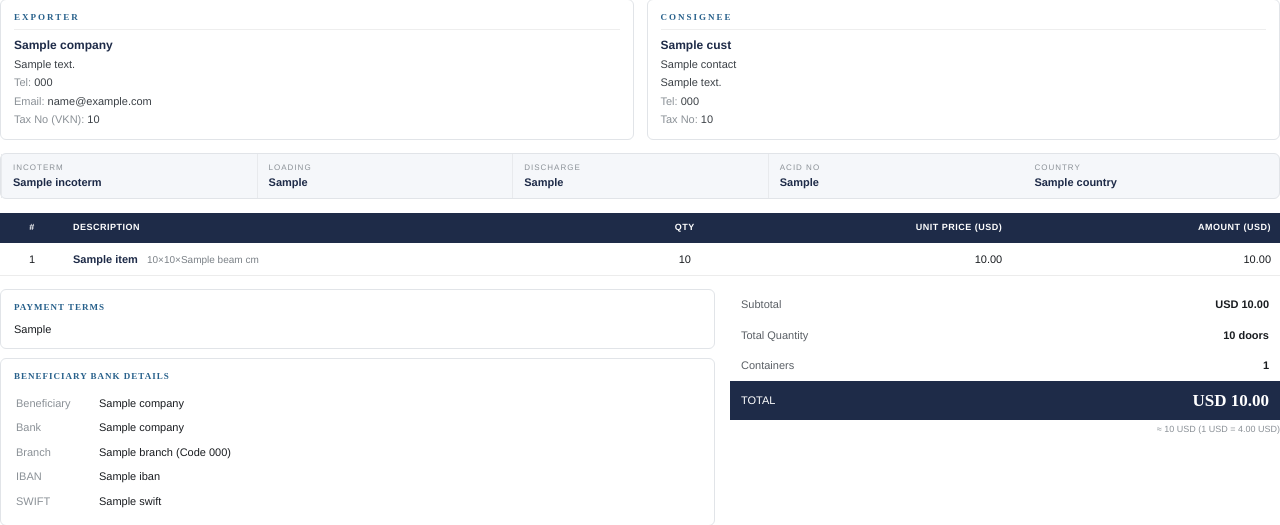
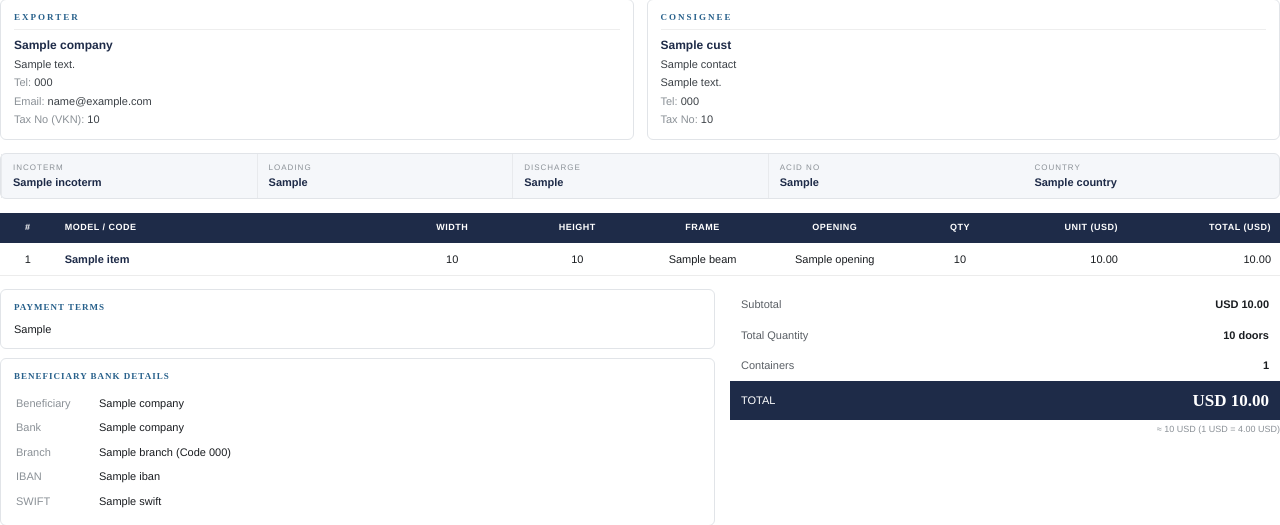
Before and after one commit to mnmtm12-eng/mn-steel-door, a Flask app: template export_docs/templates/docs/proforma.html in a window 1280 px wide. Shown: the part 181-706 px from the top of the page. Run offline with Flask 3, Linux system fonts and the light colour scheme; the template is opened without the code that fills it: most values are stand-ins (such as "Sample title", 1, 10 or a date in 2020); parts of the project's set-up code (start-up, migrations or seed data) failed here and were passed over.

Commit message:
توليد Excel متين + مطابقة تنسيق القوالب الفعلية (بروفورما/فاتورة)
- إصلاح فشل التوليد الصامت: كل صيغة (Excel/PDF) مستقلة برسالة خطأ واضحة
  (إن نقصت openpyxl تظهر رسالة صريحة بدل '0 وثيقة')
- مطابقة أعمدة القوالب الفعلية: Model/Code · Width · Height · Frame · Opening(Sağ/Sol) · Qty · Unit · Total
  في الإكسل والـPDF معاً (حسب Order_005/RANGE/NEWA/MFY)
- إظهار كتلة البنك حتى لو IBAN فارغ (VAKIFBANK/SWIFT لـ RANGE)
- أزرار النتيجة تتكيّف مع توفّر الصيغة

```diff
--- a/export_docs/app.py
+++ b/export_docs/app.py
@@ -289,13 +289,13 @@ def generate():
         json.dumps(containers, ensure_ascii=False), json.dumps(docs), "[]"))
     db.commit(); sid = cur.lastrowid
 
-    files = []
-    try:
-        files = _render_and_save(sid, docs, cust)
-        db.execute("UPDATE shipments SET files_json=? WHERE id=?", (json.dumps(files, ensure_ascii=False), sid))
-        db.commit()
-    except Exception as e:
-        flash(f"تم الحفظ لكن تعذّر توليد بعض الـPDF: {e}")
+    files, errors = _render_and_save(sid, docs, cust)
+    db.execute("UPDATE shipments SET files_json=? WHERE id=?", (json.dumps(files, ensure_ascii=False), sid))
+    db.commit()
+    for e in errors[:3]:
+        flash("⚠️ " + e)
+    if not any(f.get("xlsx_rel") or f.get("pdf_rel") for f in files):
+        flash("لم تُولّد ملفات. شغّل داخل مجلد export_docs:  pip install -r requirements.txt")
     return redirect(url_for("result", sid=sid))
 
 def _ctx(sid):
@@ -315,30 +315,42 @@ def _render_doc(sid, doctype):
     return render_template(f"docs/{doctype}.html", **ctx)
 
 def _render_and_save(sid, docs, cust):
-    from weasyprint import HTML
-    import xlsx_docs
     ctx = _ctx(sid); s = ctx["s"]
     ym = (s["created_at"] or "")[:7] or datetime.date.today().strftime("%Y-%m")
-    saved = []
+    saved, errors = [], []
+    try:
+        import xlsx_docs
+        have_xlsx = True
+    except Exception as e:
+        have_xlsx = False; errors.append(f"Excel غير متاح: {e} — ثبّت openpyxl")
+    try:
+        from weasyprint import HTML
+        have_pdf = True
+    except Exception as e:
+        have_pdf = False; errors.append(f"PDF غير متاح: {e}")
     for dt in docs:
         if dt not in DOC_TYPES: continue
         folder = os.path.join(OUTPUT_BASE, safe(cust["name"]), ym, DOC_TYPES[dt]["folder"])
         os.makedirs(folder, exist_ok=True)
         stem = f"{s['created_at']}_{DOC_TYPES[dt]['folder']}_{safe(cust['name'])}_{s['ref_no']}"
-        # Excel (الصيغة الأساسية المطلوبة)
-        xlsx_path = os.path.join(folder, stem + ".xlsx")
-        dctx = dict(ctx); dctx["doc"] = DOC_TYPES[dt]
-        xlsx_docs.build(dt, dctx).save(xlsx_path)
-        # PDF (نسخة إضافية للطباعة/التوقيع)
-        pdf_path = os.path.join(folder, stem + ".pdf")
-        try:
-            HTML(string=_render_doc(sid, dt), base_url=request.url_root).write_pdf(pdf_path)
-        except Exception:
-            pdf_path = None
-        saved.append({"type": dt, "label": DOC_TYPES[dt]["label"],
-                      "xlsx_rel": xlsx_path.replace(os.path.expanduser("~"), "~"),
-                      "pdf_rel": pdf_path.replace(os.path.expanduser("~"), "~") if pdf_path else None})
-    return saved
+        xlsx_rel = pdf_rel = None
+        if have_xlsx:   # Excel — الصيغة الأساسية المطلوبة
+            try:
+                p = os.path.join(folder, stem + ".xlsx")
+                dctx = dict(ctx); dctx["doc"] = DOC_TYPES[dt]
+                xlsx_docs.build(dt, dctx).save(p)
+                xlsx_rel = p.replace(os.path.expanduser("~"), "~")
+            except Exception as e:
+                errors.append(f"{DOC_TYPES[dt]['label']} (xlsx): {e}")
+        if have_pdf:    # PDF — نسخة إضافية للطباعة/التوقيع
+            try:
+                p = os.path.join(folder, stem + ".pdf")
+                HTML(string=_render_doc(sid, dt), base_url=request.url_root).write_pdf(p)
+                pdf_rel = p.replace(os.path.expanduser("~"), "~")
+            except Exception as e:
+                errors.append(f"{DOC_TYPES[dt]['label']} (pdf): {e}")
+        saved.append({"type": dt, "label": DOC_TYPES[dt]["label"], "xlsx_rel": xlsx_rel, "pdf_rel": pdf_rel})
+    return saved, errors
 
 @app.route("/result/<int:sid>")
 @login_required
--- a/export_docs/templates/docs/_invoice_body.html
+++ b/export_docs/templates/docs/_invoice_body.html
@@ -1,17 +1,25 @@
 {% set cur = s.currency or 'USD' %}
 <table class="items">
   <thead><tr>
-    <th class="c" style="width:5%">#</th>
-    <th style="width:43%">Description</th>
-    <th class="c" style="width:11%">Qty</th>
-    <th class="r" style="width:20%">Unit Price ({{ cur }})</th>
-    <th class="r" style="width:21%">Amount ({{ cur }})</th>
+    <th class="c" style="width:4%">#</th>
+    <th style="width:24%">Model / Code</th>
+    <th class="c" style="width:9%">Width</th>
+    <th class="c" style="width:9%">Height</th>
+    <th class="c" style="width:9%">Frame</th>
+    <th class="c" style="width:10%">Opening</th>
+    <th class="c" style="width:8%">Qty</th>
+    <th class="r" style="width:8%">Unit ({{ cur }})</th>
+    <th class="r" style="width:11%">Total ({{ cur }})</th>
   </tr></thead>
   <tbody>
     {% for it in items %}
     <tr>
       <td class="c num">{{ loop.index }}</td>
-      <td class="it-desc"><b>{{ it.name }}</b> &nbsp; <span>{{ it.width }}×{{ it.height }}×{{ it.beam }} cm</span></td>
+      <td class="it-desc"><b>{{ it.name }}</b></td>
+      <td class="c num">{{ it.width }}</td>
+      <td class="c num">{{ it.height }}</td>
+      <td class="c num">{{ it.beam }}</td>
+      <td class="c">{{ it.opening }}</td>
       <td class="c num">{{ it.qty|int }}</td>
       <td class="r num">{{ "%.2f"|format(it.unit_price) }}</td>
       <td class="r num">{{ "%.2f"|format(it.line_total if it.line_total is defined else it.qty*it.unit_price) }}</td>
--- a/export_docs/templates/result.html
+++ b/export_docs/templates/result.html
@@ -14,10 +14,10 @@
     <div class="file-list">
       {% for f in files %}
       <div class="file-item">
-        <div class="fi-l"><b>{{ f.label }}</b><span>{{ f.xlsx_rel }}</span></div>
+        <div class="fi-l"><b>{{ f.label }}</b><span>{{ f.xlsx_rel or f.pdf_rel }}</span></div>
         <div class="fi-r">
           <a class="btn sm" href="{{ url_for('doc_xlsx', sid=s.id, doctype=f.type) }}">⬇️ Excel</a>
-          <a class="btn ghost sm" href="{{ url_for('doc_pdf', sid=s.id, doctype=f.type) }}" target="_blank">PDF</a>
+          {% if f.pdf_rel %}<a class="btn ghost sm" href="{{ url_for('doc_pdf', sid=s.id, doctype=f.type) }}" target="_blank">PDF</a>{% endif %}
           <a class="btn ghost sm" href="{{ url_for('view_doc', sid=s.id, doctype=f.type) }}" target="_blank">عرض</a>
         </div>
       </div>
```
Also changed, not shown: export_docs/xlsx_docs.py (+14 -8 lines).
